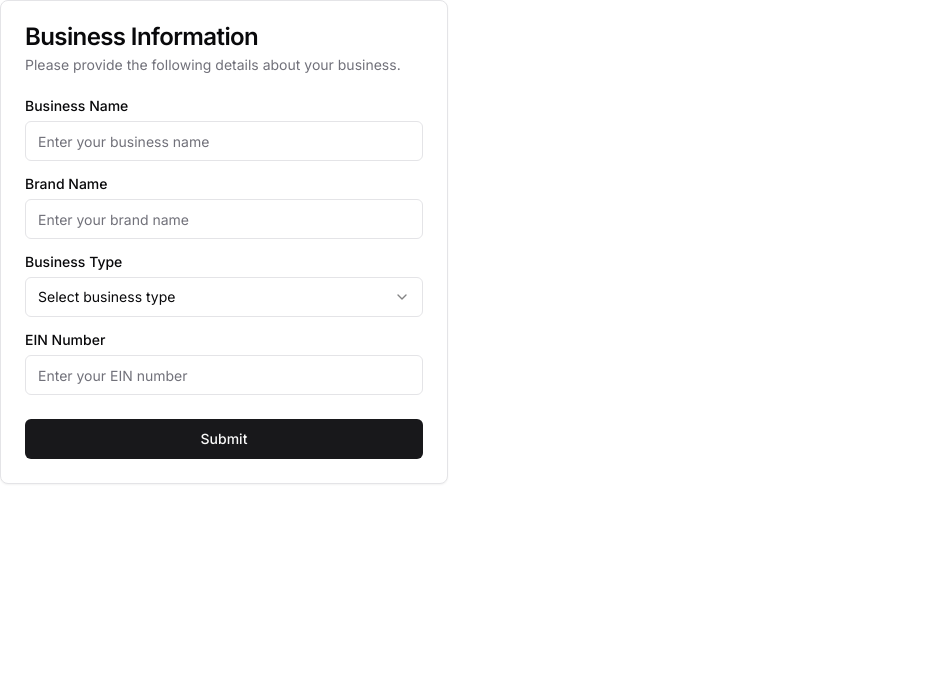
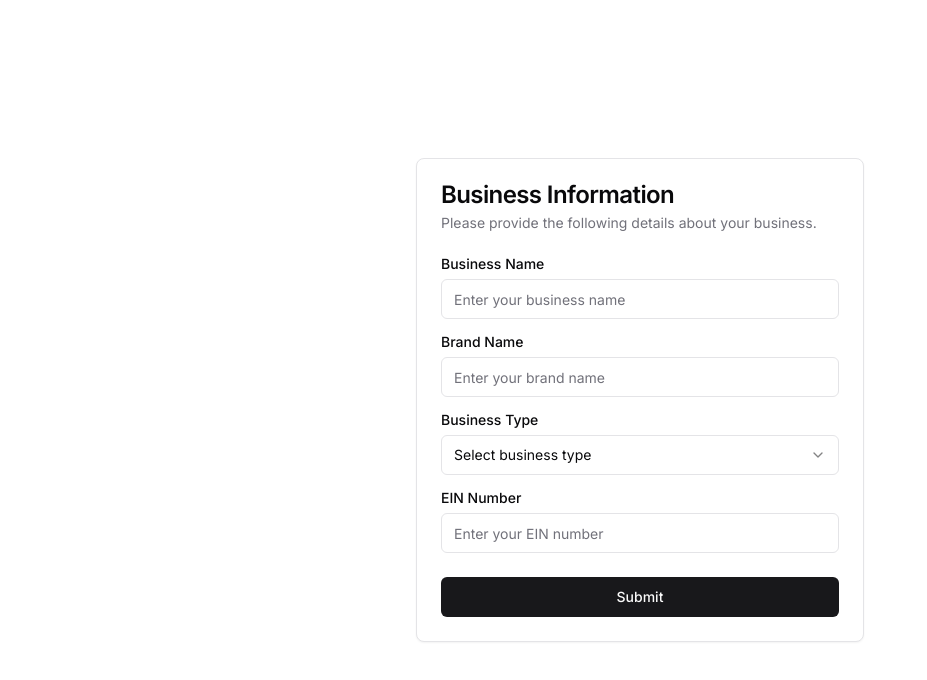
Before and after one commit to mmenschig/twilio-kyc, a Next.js app: page / in a window 1280 px wide. Shown: the top 680 px of the page, without its empty margins (0-927 px from the left). Built offline with nearby package versions, Linux system fonts and the light colour scheme.

Commit message:
fixed positioning of form

```diff
--- a/src/app/page.js
+++ b/src/app/page.js
@@ -31,6 +31,7 @@
   };
 
   return (
+    <div className="flex items-center justify-center min-h-screen">
       <Card className="w-full max-w-md">
         <CardHeader>
           <CardTitle>Business Information</CardTitle>
@@ -70,5 +71,6 @@
           </CardFooter>
         </form>
       </Card>
+    </div>
   );
 }
```
Lines whose indentation alone changed are shown as unchanged.
